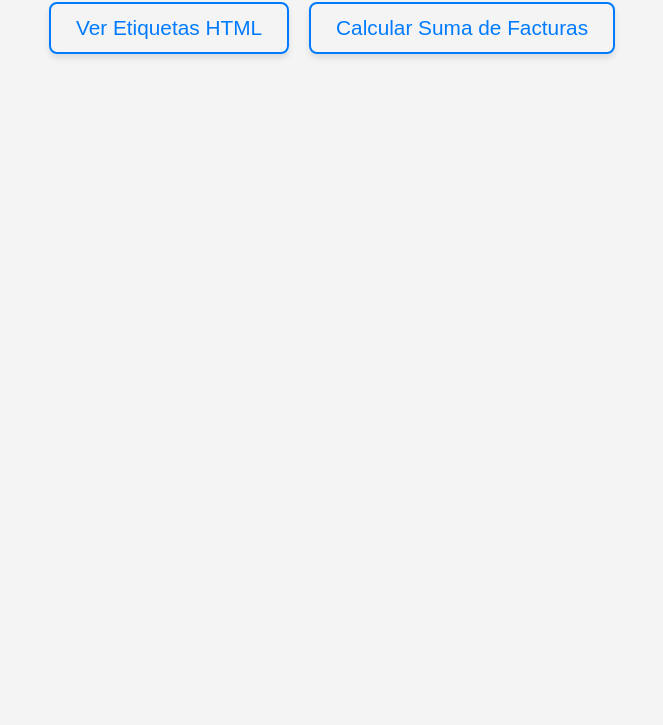
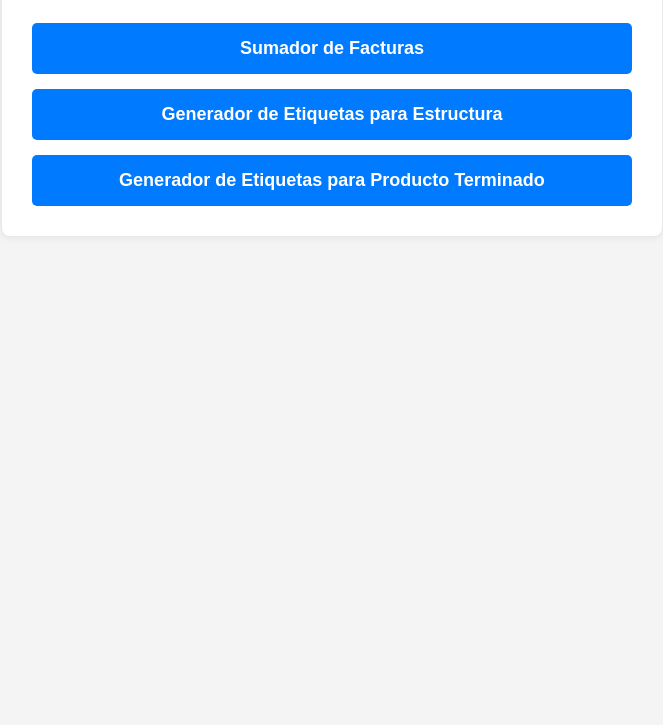
Before and after one commit to JR23CR/ETIQUETAS-ESTRUCTURA, a plain HTML site: page index.html in a window 1280 px wide. Shown: the part 115-840 px from the top of the page, without its empty margins (308-971 px from the left). Before the commit the page ends 800 px from the top, so only its background shows below. Drawn offline with Linux system fonts and the light colour scheme.

Commit message:
Update index.html

```diff
--- a/index.html
+++ b/index.html
@@ -3,59 +3,60 @@
 <head>
     <meta charset="UTF-8">
     <meta name="viewport" content="width=device-width, initial-scale=1.0">
-    <title>Menú Principal de Proyectos</title>
+    <title>Menú Principal de Herramientas</title>
     <style>
         body {
             font-family: Arial, sans-serif;
-            margin: 50px;
+            margin: 0;
+            padding: 20px;
+            background-color: #f4f4f4;
+            display: flex;
+            flex-direction: column;
+            align-items: center;
+            min-height: 100vh;
+        }
+        .container {
+            background-color: #fff;
+            padding: 30px;
+            border-radius: 8px;
+            box-shadow: 0 0 10px rgba(0, 0, 0, 0.1);
             text-align: center;
-            background-color: #f4f4f4;
-            color: #333;
+            width: 90%;
+            max-width: 600px;
         }
         h1 {
-            color: #0056b3;
+            color: #333;
             margin-bottom: 30px;
         }
-        nav ul {
-            list-style: none;
-            padding: 0;
+        .menu-options {
             display: flex;
-            justify-content: center;
-            gap: 20px; /* Espacio entre los elementos del menú */
+            flex-direction: column;
+            gap: 15px;
         }
-        nav ul li {
-            margin: 0;
-        }
-        nav ul li a {
-            text-decoration: none;
-            color: #007BFF;
-            font-size: 1.3em;
-            padding: 12px 25px;
-            border: 2px solid #007BFF;
-            border-radius: 8px;
-            transition: background-color 0.3s ease, color 0.3s ease, transform 0.2s ease;
-            display: inline-block; /* Para que el padding y la transformación funcionen bien */
-            box-shadow: 0 4px 6px rgba(0, 0, 0, 0.1);
-        }
-        nav ul li a:hover {
+        .menu-options a {
+            display: block;
+            padding: 15px 25px;
             background-color: #007BFF;
             color: white;
-            transform: translateY(-3px); /* Pequeño efecto al pasar el ratón */
-            box-shadow: 0 6px 10px rgba(0, 0, 0, 0.15);
+            text-decoration: none;
+            border-radius: 5px;
+            transition: background-color 0.3s ease;
+            font-size: 18px;
+            font-weight: bold;
         }
-        nav ul li a:active {
-            transform: translateY(0);
-            box-shadow: 0 2px 4px rgba(0, 0, 0, 0.1);
+        .menu-options a:hover {
+            background-color: #0056b3;
         }
     </style>
 </head>
 <body>
-    <h1>Bienvenido al Menú de Proyectos</h1>
-    <nav>
-        <ul>
-            <li><a href="etiquetas.html">Ver Etiquetas HTML</a></li>
-            <li><a href="sumafacturas.html">Calcular Suma de Facturas</a></li>
-        </ul>
-    </nav>
+    <div class="container">
+        <h1>Menú Principal de Herramientas</h1>
+        <div class="menu-options">
+            <a href="sumafacturas.html">Sumador de Facturas</a>
+            <a href="etiquetas.html">Generador de Etiquetas para Estructura</a>
+            <a href="etiquetaspiso.html">Generador de Etiquetas para Producto Terminado</a>
+            </div>
+    </div>
 </body>
 </html>
```
